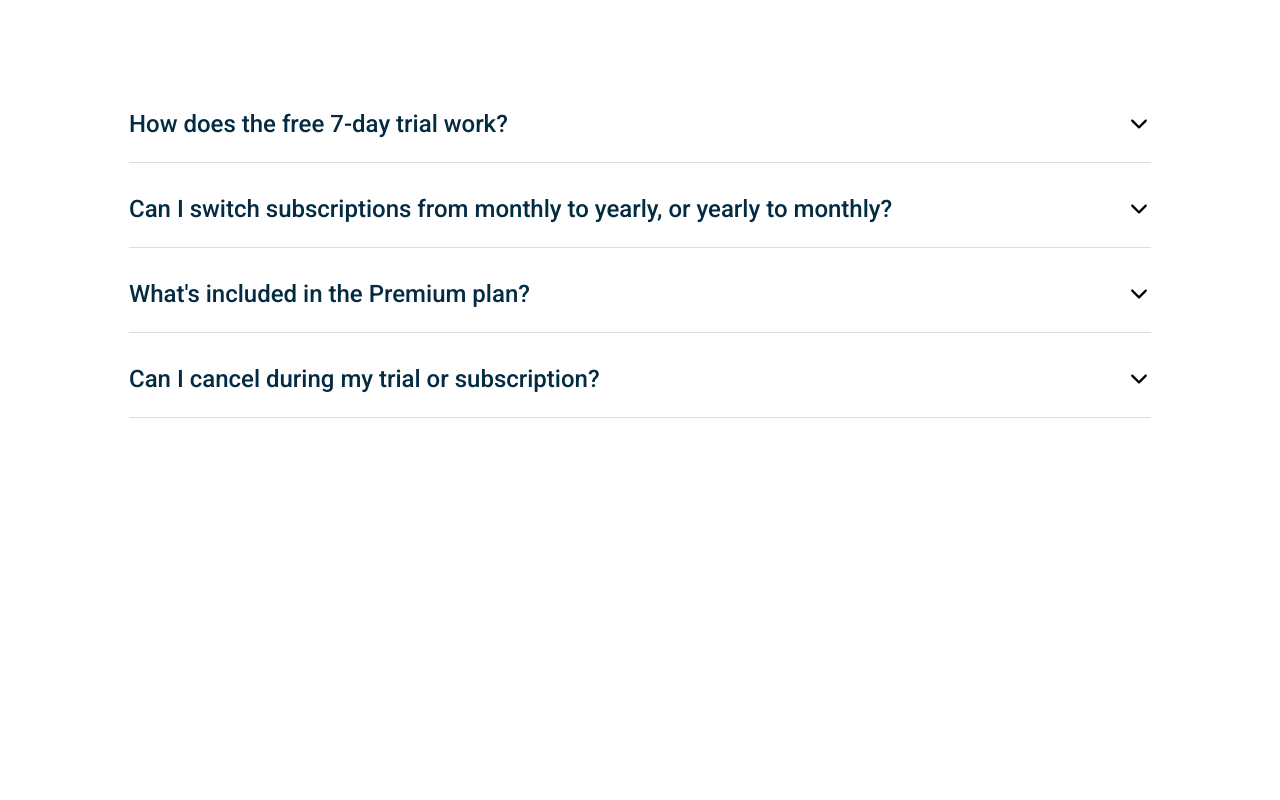
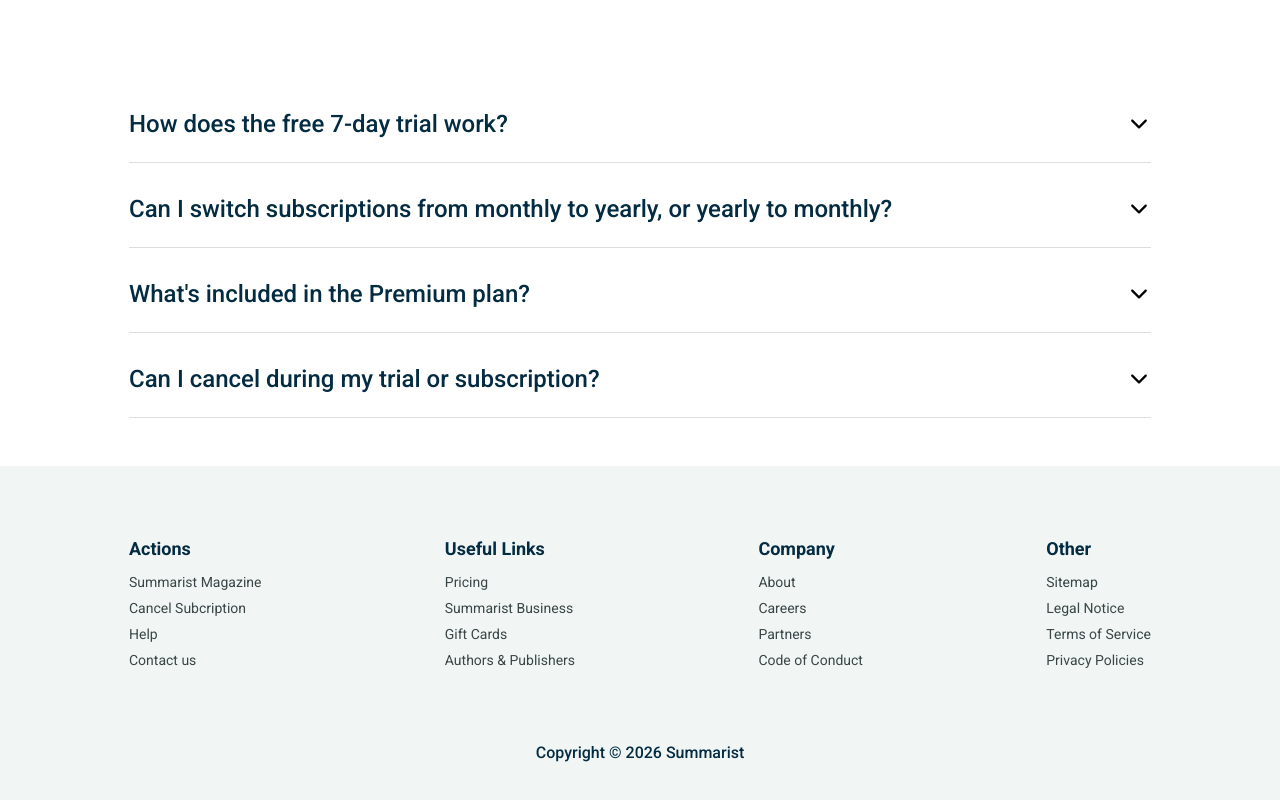
Before and after one commit to MdIslamNeon/advanced-internship, a Next.js app: page /choose-plan in a window 1280 px wide. Shown: the part 1239-2039 px from the top of the page. Before the commit the page ends 1705 px from the top, so only its background shows below. Built offline with nearby package versions, Linux system fonts and the light colour scheme; no server answers.

Commit message:
Sales page design complete

```diff
--- a/src/app/choose-plan/page.module.css
+++ b/src/app/choose-plan/page.module.css
@@ -265,3 +265,60 @@
     color: #394547;
     line-height: 1.5;
 }
+
+#footer {
+    background-color: #f1f6f4;
+}
+
+.footer__container {
+    padding: 40px 0;
+    width: 100%;
+}
+
+.footer__row {
+    max-width: 1070px;
+    width: 100%;
+    margin: 0 auto;
+    padding: 0 24px;
+}
+
+.footer__top_wrapper {
+    position: relative;
+    display: flex;
+    justify-content: space-between;
+    font-size: 14px;
+    margin: 32px auto 64px;
+}
+
+.footer__block {
+    z-index: 1;
+}
+
+.footer__link_title {
+    font-weight: 600;
+    margin-bottom: 16px;
+    font-size: 18px;
+    color: #032b41;
+}
+
+.footer__link_wrapper {
+    margin-bottom: 12px;
+    line-height: 1;
+}
+
+.footer__link {
+    color: #394547;
+    font-size: 14px;
+    cursor: not-allowed;
+}
+
+.footer__copyright_wrapper {
+    display: flex;
+    justify-content: center;
+    align-items: center;
+}
+
+.footer__copyright {
+    color: #032b41;
+    font-weight: 500;
+}
--- a/src/app/choose-plan/page.tsx
+++ b/src/app/choose-plan/page.tsx
@@ -230,6 +230,85 @@
           </div>
         </div>
       </div>
+      <section id={styles.footer}>
+          <div className={styles.footer__container}>
+            <div className={styles.footer__row}>
+              <div className={styles.footer__top_wrapper}>
+                <div className={styles.footer__block}>
+                  <div className={styles.footer__link_title}>Actions</div>
+                  <div>
+                    <div className={styles.footer__link_wrapper}>
+                      <a className={styles.footer__link}>Summarist Magazine</a>
+                    </div>
+                    <div className={styles.footer__link_wrapper}>
+                      <a className={styles.footer__link}>Cancel Subcription</a>
+                    </div>
+                    <div className={styles.footer__link_wrapper}>
+                      <a className={styles.footer__link}>Help</a>
+                    </div>
+                    <div className={styles.footer__link_wrapper}>
+                      <a className={styles.footer__link}>Contact us</a>
+                    </div>
+                  </div>
+                </div>
+                <div className={styles.footer__block}>
+                  <div className={styles.footer__link_title}>Useful Links</div>
+                  <div>
+                    <div className={styles.footer__link_wrapper}>
+                      <a className={styles.footer__link}>Pricing</a>
+                    </div>
+                    <div className={styles.footer__link_wrapper}>
+                      <a className={styles.footer__link}>Summarist Business</a>
+                    </div>
+                    <div className={styles.footer__link_wrapper}>
+                      <a className={styles.footer__link}>Gift Cards</a>
+                    </div>
+                    <div className={styles.footer__link_wrapper}>
+                      <a className={styles.footer__link}>Authors & Publishers</a>
+                    </div>
+                  </div>
+                </div>
+                <div className={styles.footer__block}>
+                  <div className={styles.footer__link_title}>Company</div>
+                  <div>
+                    <div className={styles.footer__link_wrapper}>
+                      <a className={styles.footer__link}>About</a>
+                    </div>
+                    <div className={styles.footer__link_wrapper}>
+                      <a className={styles.footer__link}>Careers</a>
+                    </div>
+                    <div className={styles.footer__link_wrapper}>
+                      <a className={styles.footer__link}>Partners</a>
+                    </div>
+                    <div className={styles.footer__link_wrapper}>
+                      <a className={styles.footer__link}>Code of Conduct</a>
+                    </div>
+                  </div>
+                </div>
+                <div className={styles.footer__block}>
+                  <div className={styles.footer__link_title}>Other</div>
+                  <div>
+                    <div className={styles.footer__link_wrapper}>
+                      <a className={styles.footer__link}>Sitemap</a>
+                    </div>
+                    <div className={styles.footer__link_wrapper}>
+                      <a className={styles.footer__link}>Legal Notice</a>
+                    </div>
+                    <div className={styles.footer__link_wrapper}>
+                      <a className={styles.footer__link}>Terms of Service</a>
+                    </div>
+                    <div className={styles.footer__link_wrapper}>
+                      <a className={styles.footer__link}>Privacy Policies</a>
+                    </div>
+                  </div>
+                </div>
+              </div>
+              <div className={styles.footer__copyright_wrapper}>
+                <div className={styles.footer__copyright}>Copyright &copy; 2026 Summarist</div>
+              </div>
+            </div>
+          </div>
+      </section>
     </div>
   );
 }
```
